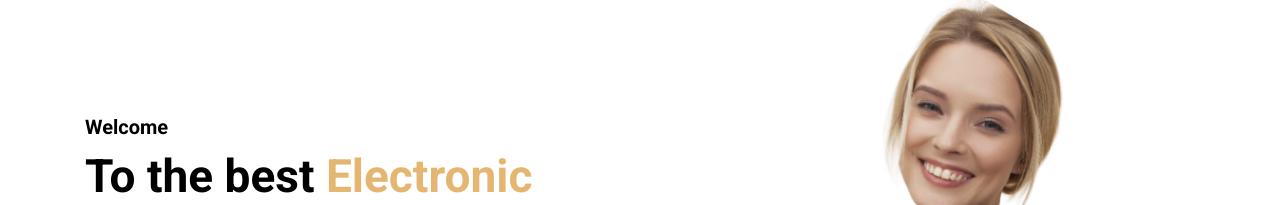
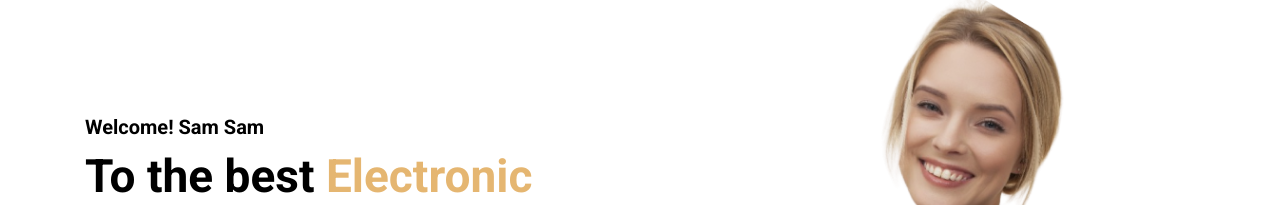
Before and after one commit to conquestsam/Electronic-Cumulative-Record, a plain HTML site: page index.html in a window 1280 px wide. Shown: the part 187-392 px from the top of the page. Drawn offline with nearby package versions, Linux system fonts and the light colour scheme; a script that the page names is missing.

Commit message:
I edited it

```diff
--- a/index.html
+++ b/index.html
@@ -28,7 +28,7 @@
     </nav>
     <div class="main" id="main">
         <div class="left">
-            <h5>Welcome</h5>
+            <h5>Welcome! Sam Sam </h5>
             <h3>To the best  <span>Electronic Cumulative </span>record</h3>
             <p>
                 We create and manage records that are complete, unaltered and secured against unauthorized alteration.
```
